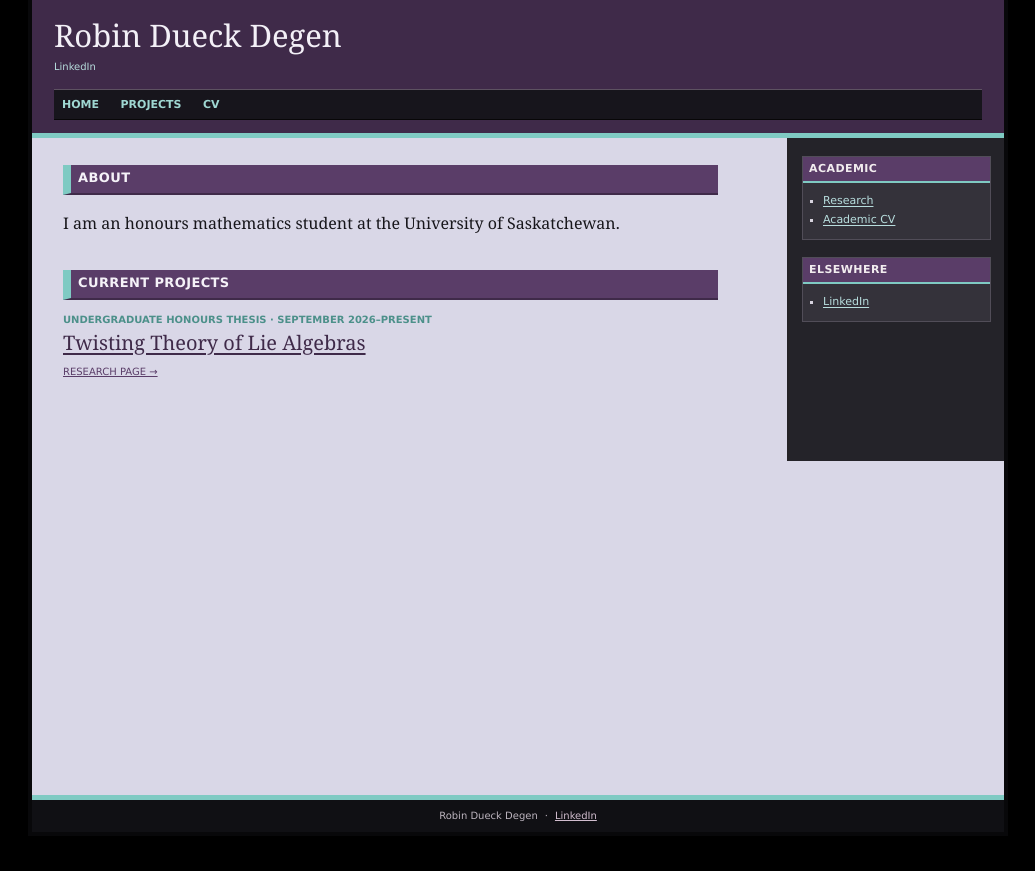
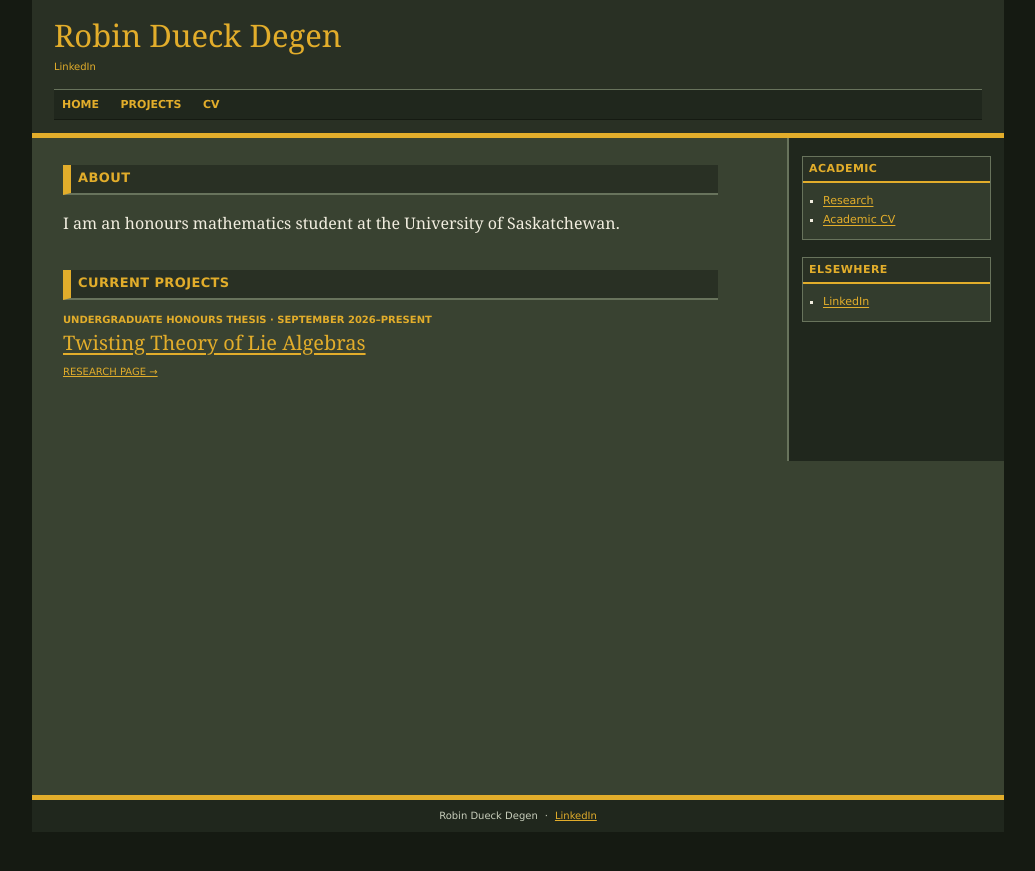
Before and after one commit to 8ts5bgytc8-cyber/robindueckdegen.com, a Jekyll site: the page built from index.html, in a window 1280 px wide. Shown: the top 871 px of the page, without its empty margins (122-1157 px from the left). Built offline with Jekyll 4.4.1, drawn with Linux system fonts in a browser that asks for light colours.

Commit message:
Centralize global colour controls and apply olive-and-gold palette

```diff
--- a/_layouts/default.html
+++ b/_layouts/default.html
@@ -27,6 +27,7 @@
     {% endunless %}
   {% endif %}
 <title>{% if page.title %}{{ page.title }} · {% endif %}{{ site.title }}</title>
+  <link rel="stylesheet" href="{{ '/assets/css/theme.css' | relative_url }}">
   <link rel="stylesheet" href="{{ '/assets/css/main.css' | relative_url }}">
   {% if page.blog_styles or page.layout == "post" %}
   <link rel="stylesheet" href="{{ '/assets/css/blog.css' | relative_url }}">
--- a/assets/css/main.css
+++ b/assets/css/main.css
@@ -1,52 +1,38 @@
 :root {
-  --outer: #000000;
-  --paper: #d9d7e7;
-  --paper-soft: #f0e9dd;
-  --ink: #17161b;
-  --muted: #625e69;
-  --rule: #837872;
-  --purple: #5a3d68;
-  --purple-dark: #3f2a49;
-  --orange: #7fcac3;
-  --orange-dark: #4c908a;
-  --sidebar-bg: #242329;
-  --sidebar-box: #34323a;
-  --sidebar-rule: #514d58;
-  --sidebar-text: #d8d4df;
   --max-width: 980px;
   --reading-width: 690px;
 }
 
 * { box-sizing: border-box; }
 
-html { background: var(--outer); }
+html { background: var(--page-surround); }
 
 body {
   margin: 0;
   min-height: 100vh;
-  background: var(--outer);
-  color: var(--ink);
+  background: var(--page-surround);
+  color: var(--text);
   font-family: Georgia, "Times New Roman", Times, serif;
   font-size: 16px;
   line-height: 1.58;
 }
 
 a {
-  color: var(--purple);
+  color: var(--link);
   text-decoration: underline;
   text-underline-offset: 0.14em;
 }
 
-a:visited { color: #6e5877; }
-a:hover, a:focus { color: var(--orange-dark); }
+a:visited { color: var(--link-visited); }
+a:hover, a:focus { color: var(--metadata); }
 
 .site-shell {
   width: min(var(--max-width), calc(100% - 36px));
   min-height: calc(100vh - 64px);
   margin: 0 auto 40px;
-  border: 4px solid #08080a;
+  border: 4px solid var(--frame-border);
   border-top: 0;
-  background: var(--paper);
+  background: var(--page-bg);
   display: flex;
   flex-direction: column;
 }
@@ -54,14 +40,14 @@ a:hover, a:focus { color: var(--orange-dark); }
 
 .site-header {
   padding: 19px 22px 13px;
-  color: #f3f0f7;
-  background: var(--purple-dark);
-  border-bottom: 5px solid var(--orange);
+  color: var(--header-text);
+  background: var(--header-bg);
+  border-bottom: 5px solid var(--accent);
 }
 
 .site-title,
 .site-title:visited {
-  color: #f3f0f7;
+  color: var(--header-text);
   font-size: 31px;
   font-weight: normal;
   line-height: 1.05;
@@ -69,38 +55,38 @@ a:hover, a:focus { color: var(--orange-dark); }
 }
 
 .site-title:hover,
-.site-title:focus { color: #ffffff; }
+.site-title:focus { color: var(--link-hover); }
 
 .site-header-links {
   margin: 5px 0 0;
-  color: #c9c4dc;
+  color: var(--text-muted);
   font-family: Verdana, Tahoma, Arial, sans-serif;
   font-size: 10px;
 }
 
 .site-header-links a,
 .site-header-links a:visited {
-  color: #b7dddd;
+  color: var(--link);
   text-decoration: none;
 }
 
 .site-header-links a:hover,
 .site-header-links a:focus {
-  color: #ffffff;
+  color: var(--link-hover);
   text-decoration: underline;
 }
 
 .site-header-link-divider {
   margin: 0 5px;
-  color: #8f889d;
+  color: var(--border);
 }
 
 .site-nav {
   margin-top: 14px;
   padding: 6px 8px;
-  background: #17151c;
-  border-top: 1px solid #5d5261;
-  border-bottom: 1px solid #080708;
+  background: var(--nav-bg);
+  border-top: 1px solid var(--border);
+  border-bottom: 1px solid var(--frame-border);
   font-family: Verdana, Tahoma, Arial, sans-serif;
   font-size: 11px;
 }
@@ -109,14 +95,14 @@ a:hover, a:focus { color: var(--orange-dark); }
 .site-nav a:visited {
   display: inline-block;
   margin-right: 18px;
-  color: #9fd7d2;
+  color: var(--link);
   font-weight: bold;
   text-decoration: none;
 }
 
 .site-nav a:hover,
 .site-nav a:focus {
-  color: #fff;
+  color: var(--link-hover);
   text-decoration: underline;
 }
 
@@ -140,7 +126,7 @@ a:hover, a:focus { color: var(--orange-dark); }
 .home-main {
   min-width: 0;
   padding: 27px 31px 48px;
-  border-right: 2px solid #242226;
+  border-right: 2px solid var(--border);
 }
 
 .home-main > * {
@@ -154,10 +140,10 @@ a:hover, a:focus { color: var(--orange-dark); }
 .home-block > h2 {
   margin: 0 0 12px;
   padding: 3px 7px 4px;
-  color: #f5f2f8;
-  background: var(--purple);
-  border-left: 8px solid var(--orange);
-  border-bottom: 2px solid var(--purple-dark);
+  color: var(--band-text);
+  background: var(--band-bg);
+  border-left: 8px solid var(--accent);
+  border-bottom: 2px solid var(--border);
   font-family: Verdana, Tahoma, Arial, sans-serif;
   font-size: 13px;
   letter-spacing: 0.03em;
@@ -174,7 +160,7 @@ a:hover, a:focus { color: var(--orange-dark); }
 
 .home-entry h3 {
   margin: 0 0 5px;
-  color: var(--purple-dark);
+  color: var(--heading);
   font-size: 20px;
   font-weight: normal;
   line-height: 1.15;
@@ -186,7 +172,7 @@ a:hover, a:focus { color: var(--orange-dark); }
 
 .home-meta {
   margin: 0 0 3px;
-  color: var(--orange-dark);
+  color: var(--metadata);
   font-family: Verdana, Tahoma, Arial, sans-serif;
   font-size: 10px;
   font-weight: bold;
@@ -213,7 +199,7 @@ a:hover, a:focus { color: var(--orange-dark); }
 
 .home-sidebar {
   padding: 18px 13px 36px;
-  color: var(--sidebar-text);
+  color: var(--text);
   background: var(--sidebar-bg);
   font-family: Verdana, Tahoma, Arial, sans-serif;
   font-size: 11px;
@@ -222,16 +208,16 @@ a:hover, a:focus { color: var(--orange-dark); }
 
 .home-sidebar section {
   margin: 0 0 17px;
-  border: 1px solid var(--sidebar-rule);
-  background: var(--sidebar-box);
+  border: 1px solid var(--border);
+  background: var(--surface-bg);
 }
 
 .home-sidebar h2 {
   margin: 0;
   padding: 4px 6px;
-  color: #f2ecef;
-  background: var(--purple);
-  border-bottom: 2px solid var(--orange);
+  color: var(--band-text);
+  background: var(--band-bg);
+  border-bottom: 2px solid var(--accent);
   font-size: 11px;
   text-transform: uppercase;
   letter-spacing: 0.04em;
@@ -245,9 +231,9 @@ a:hover, a:focus { color: var(--orange-dark); }
 
 .sidebar-list li { margin: 3px 0; }
 .home-sidebar a,
-.home-sidebar a:visited { color: #b7dddd; }
+.home-sidebar a:visited { color: var(--link); }
 .home-sidebar a:hover,
-.home-sidebar a:focus { color: #fff; }
+.home-sidebar a:focus { color: var(--link-hover); }
 
 /* Navigation/index template */
 .section-index-page {
@@ -263,12 +249,12 @@ a:hover, a:focus { color: var(--orange-dark); }
 .section-index-header {
   margin-bottom: 38px;
   padding-bottom: 22px;
-  border-bottom: 3px solid var(--orange);
+  border-bottom: 3px solid var(--accent);
 }
 
 .section-kicker {
   margin: 0 0 6px;
-  color: var(--orange-dark);
+  color: var(--metadata);
   font-family: Verdana, Tahoma, Arial, sans-serif;
   font-size: 10px;
   font-weight: bold;
@@ -278,7 +264,7 @@ a:hover, a:focus { color: var(--orange-dark); }
 
 .section-index-header h1 {
   margin: 0 0 11px;
-  color: var(--purple-dark);
+  color: var(--heading);
   font-size: 34px;
   font-weight: normal;
   line-height: 1.08;
@@ -287,7 +273,7 @@ a:hover, a:focus { color: var(--orange-dark); }
 .section-index-header p:last-child {
   max-width: 660px;
   margin-bottom: 0;
-  color: #3f3a37;
+  color: var(--text);
   font-size: 17px;
 }
 
@@ -298,14 +284,14 @@ a:hover, a:focus { color: var(--orange-dark); }
 
 .project-index-entry {
   padding: 23px 24px 21px;
-  border: 1px solid #a99e95;
-  border-left: 7px solid var(--purple);
-  background: #f7f0e4;
+  border: 1px solid var(--border);
+  border-left: 7px solid var(--accent);
+  background: var(--surface-bg);
 }
 
 .project-index-meta {
   margin-bottom: 6px;
-  color: var(--orange-dark);
+  color: var(--metadata);
   font-family: Verdana, Tahoma, Arial, sans-serif;
   font-size: 10px;
   font-weight: bold;
@@ -321,7 +307,7 @@ a:hover, a:focus { color: var(--orange-dark); }
 }
 
 .project-index-entry h2 a {
-  color: var(--purple-dark);
+  color: var(--heading);
 }
 
 .project-index-entry p {
@@ -337,7 +323,7 @@ a:hover, a:focus { color: var(--orange-dark); }
 }
 
 .placeholder {
-  color: var(--muted);
+  color: var(--text-muted);
   font-style: italic;
 }
 
@@ -346,16 +332,16 @@ a:hover, a:focus { color: var(--orange-dark); }
   justify-content: center;
   gap: 7px;
   padding: 8px 14px;
-  color: #bdb5bf;
-  background: #101014;
-  border-top: 5px solid var(--orange);
+  color: var(--text-muted);
+  background: var(--footer-bg);
+  border-top: 5px solid var(--accent);
   font-family: Verdana, Tahoma, Arial, sans-serif;
   font-size: 10px;
 }
 
 .site-footer a,
-.site-footer a:visited { color: #d2becf; }
-.site-footer a:hover { color: #ffffff; }
+.site-footer a:visited { color: var(--link); }
+.site-footer a:hover { color: var(--link-hover); }
 
 @media (max-width: 720px) {
   .site-shell {
@@ -374,7 +360,7 @@ a:hover, a:focus { color: var(--orange-dark); }
     padding: 23px 19px 38px;
     border-right: 0;
   }
-  .home-sidebar { border-top: 5px solid var(--orange); }
+  .home-sidebar { border-top: 5px solid var(--accent); }
   .course-list { columns: 1; }
 
   .section-index-page { padding: 28px 20px 42px; }
@@ -398,12 +384,12 @@ a:hover, a:focus { color: var(--orange-dark); }
 .cv-header {
   margin-bottom: 36px;
   padding-bottom: 18px;
-  border-bottom: 3px solid var(--orange);
+  border-bottom: 3px solid var(--accent);
 }
 
 .cv-header h1 {
   margin: 0;
-  color: var(--purple-dark);
+  color: var(--heading);
   font-size: 30px;
   font-weight: normal;
   line-height: 1.08;
@@ -417,10 +403,10 @@ a:hover, a:focus { color: var(--orange-dark); }
 .cv-section > h2 {
   margin: 0 0 16px;
   padding: 3px 7px 4px;
-  color: #f5f2f8;
-  background: var(--purple);
-  border-left: 8px solid var(--orange);
-  border-bottom: 2px solid var(--purple-dark);
+  color: var(--band-text);
+  background: var(--band-bg);
+  border-left: 8px solid var(--accent);
+  border-bottom: 2px solid var(--border);
   font-family: Verdana, Tahoma, Arial, sans-serif;
   font-size: 13px;
   letter-spacing: 0.03em;
@@ -440,7 +426,7 @@ a:hover, a:focus { color: var(--orange-dark); }
 
 .cv-entry h3 {
   margin: 0 0 3px;
-  color: var(--purple-dark);
+  color: var(--heading);
   font-size: 20px;
   font-weight: normal;
   line-height: 1.2;
@@ -451,7 +437,7 @@ a:hover, a:focus { color: var(--orange-dark); }
 }
 
 .cv-entry-subtitle {
-  color: var(--muted);
+  color: var(--text-muted);
   font-style: italic;
 }
 
@@ -465,7 +451,7 @@ a:hover, a:focus { color: var(--orange-dark); }
 
 .cv-date {
   margin: 3px 0 0 !important;
-  color: var(--orange-dark);
+  color: var(--metadata);
   font-family: Verdana, Tahoma, Arial, sans-serif;
   font-size: 10px;
   font-weight: bold;
@@ -512,7 +498,7 @@ a:hover, a:focus { color: var(--orange-dark); }
 .sidebar-item-meta {
   display: block;
   margin-top: 2px;
-  color: #aaa4b2;
+  color: var(--text-muted);
   font-size: 9px;
   line-height: 1.3;
   text-transform: uppercase;
@@ -521,7 +507,7 @@ a:hover, a:focus { color: var(--orange-dark); }
 .sidebar-more {
   margin-top: 10px !important;
   padding-top: 7px;
-  border-top: 1px dotted var(--sidebar-rule);
+  border-top: 1px dotted var(--border);
 }
 
 
--- /dev/null
+++ b/assets/css/theme.css
@@ -0,0 +1,45 @@
+/* GLOBAL COLOURS — edit this file, not the generated copy in _site.
+   These settings apply to the main site, CV, projects, notes, and blog.
+   Change the hexadecimal values below, save, then rebuild/refresh the site.
+   The role mappings below reuse the palette so one edit affects every use.
+   Starting palette: dark olive and mustard gold, inspired by the supplied cover.
+*/
+:root {
+  /* Palette: edit these first. */
+  --olive: #394231;             /* Main reading background */
+  --olive-deep: #293024;        /* Header and navigation */
+  --olive-panel: #333c2d;       /* Cards, sidebar boxes and code */
+  --olive-darkest: #20271d;    /* Sidebar and footer */
+  --gold: #e2ad2b;             /* Headings, links and accent rules */
+  --gold-soft: #d6c185;        /* Visited links */
+  --cream: #f1eddf;           /* Body text */
+  --sage-light: #c8cebc;      /* Secondary text */
+  --olive-rule: #68735c;      /* Borders and separators */
+  --warm-white: #fff5d6;      /* Hover and focus text */
+  --near-black: #151a12;      /* Outside the page */
+  --figure-paper: #f1eddf;    /* Background behind diagrams/images */
+
+  /* Roles: replace an alias with a colour to adjust that area separately. */
+  --page-surround: var(--near-black);
+  --page-bg: var(--olive);
+  --surface-bg: var(--olive-panel);
+  --text: var(--cream);
+  --text-muted: var(--sage-light);
+  --heading: var(--gold);
+  --accent: var(--gold);
+  --metadata: var(--gold);
+  --link: var(--gold);
+  --link-visited: var(--gold-soft);
+  --link-hover: var(--warm-white);
+  --border: var(--olive-rule);
+  --frame-border: var(--near-black);
+  --header-bg: var(--olive-deep);
+  --header-text: var(--gold);
+  --nav-bg: var(--olive-darkest);
+  --band-bg: var(--olive-deep);
+  --band-text: var(--gold);
+  --sidebar-bg: var(--olive-darkest);
+  --footer-bg: var(--olive-darkest);
+  --code-bg: var(--olive-panel);
+  --figure-bg: var(--figure-paper);
+}
```
Also changed, not shown: assets/css/blog.css (+22 -22 lines), assets/css/project.css (+28 -28 lines).
